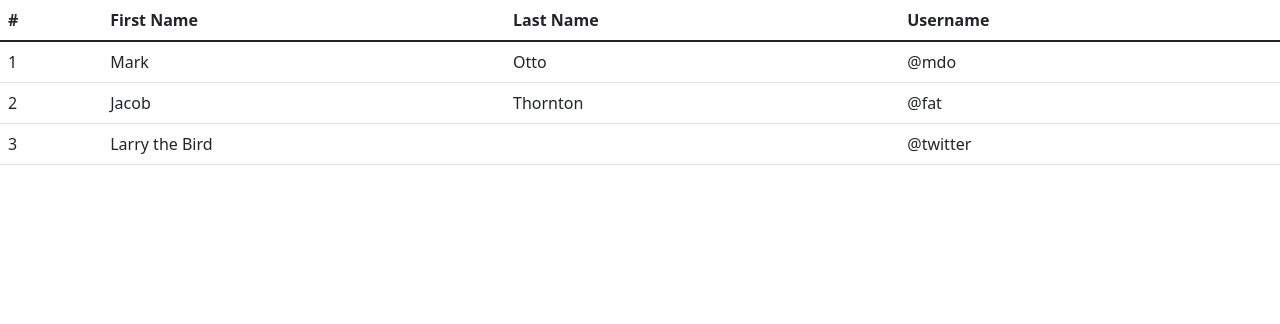
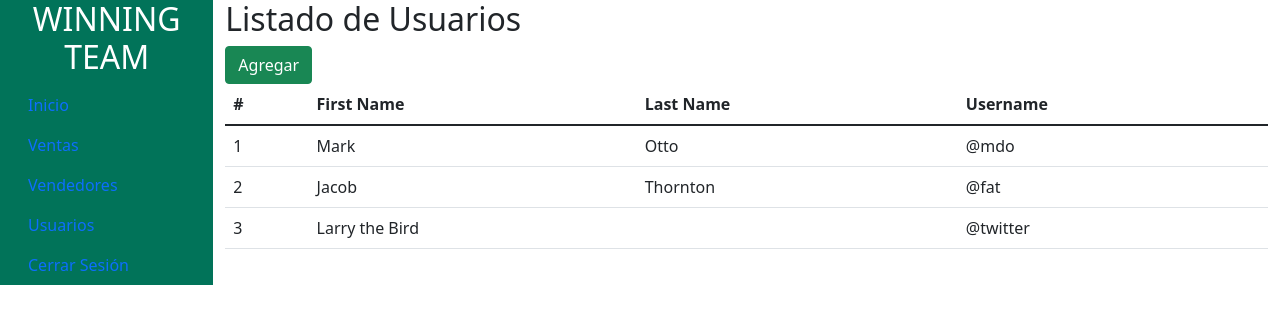
Before and after one commit to Felipe2509/gestionUsuarios, a React (Create React App) app: page / in a window 1280 px wide. Shown: the top 324 px of the page. Built offline with nearby package versions, Linux system fonts and the light colour scheme.

Commit message:
Create Nav and Table in interface ListarUsuarios

```diff
--- a/src/App.css
+++ b/src/App.css
@@ -36,3 +36,8 @@
     transform: rotate(360deg);
   }
 }
+
+.style-row {
+  color: white;
+  background-color: #017359;
+}
--- a/src/App.js
+++ b/src/App.js
@@ -1,39 +1,11 @@
+import './App.css';
 import 'bootstrap/dist/css/bootstrap.min.css';
-import Table from 'react-bootstrap/Table'
-import './App.css';
+import Contenedor from './components/Contenedor'
 
 const App = () => {
   return (
     <div>
-      <Table hover>
-        <thead>
-          <tr>
-            <th>#</th>
-            <th>First Name</th>
-            <th>Last Name</th>
-            <th>Username</th>
-          </tr>
-        </thead>
-        <tbody>
-          <tr>
-            <td>1</td>
-            <td>Mark</td>
-            <td>Otto</td>
-            <td>@mdo</td>
-          </tr>
-          <tr>
-            <td>2</td>
-            <td>Jacob</td>
-            <td>Thornton</td>
-            <td>@fat</td>
-          </tr>
-          <tr>
-            <td>3</td>
-            <td colSpan="2">Larry the Bird</td>
-            <td>@twitter</td>
-          </tr>
-        </tbody>
-      </Table>
+      <Contenedor/>
     </div>
   );
 }
--- /dev/null
+++ b/src/components/Contenedor.js
@@ -0,0 +1,25 @@
+import Container from 'react-bootstrap/Container';
+import Row from 'react-bootstrap/Row';
+import Col from 'react-bootstrap/Col';
+import Navegador from './Navegador'
+import ListarUsuarios from './ListarUsuarios'
+
+const Contenedor = () => {
+    return (
+        <div>
+            <Container fluid height="100%">
+                <Row>
+                <Col xs={2} className="style-row">
+                    <Navegador/>
+                </Col>
+                <Col>
+                    <ListarUsuarios/>
+                </Col>
+                </Row>
+            </Container>
+
+        </div>
+    )
+}
+
+export default Contenedor;
--- /dev/null
+++ b/src/components/ListarUsuarios.js
@@ -0,0 +1,42 @@
+import Table from 'react-bootstrap/Table';
+import Button from 'react-bootstrap/Button';
+
+const ListarUsuarios = () => {
+    return (
+        <div>
+            <div><h2>Listado de Usuarios</h2></div>
+            <Button variant="success">Agregar</Button>{' '}
+            <Table fluid>
+              <thead>
+                <tr>
+                  <th>#</th>
+                  <th>First Name</th>
+                  <th>Last Name</th>
+                  <th>Username</th>
+                </tr>
+              </thead>
+              <tbody>
+                <tr>
+                  <td>1</td>
+                  <td>Mark</td>
+                  <td>Otto</td>
+                  <td>@mdo</td>
+                </tr>
+                <tr>
+                  <td>2</td>
+                  <td>Jacob</td>
+                  <td>Thornton</td>
+                  <td>@fat</td>
+                </tr>
+                <tr>
+                  <td>3</td>
+                  <td colSpan="2">Larry the Bird</td>
+                  <td>@twitter</td>
+                </tr>
+              </tbody>
+            </Table>
+        </div>
+    )
+}
+
+export default ListarUsuarios;
--- /dev/null
+++ b/src/components/Navegador.js
@@ -0,0 +1,17 @@
+import Nav from 'react-bootstrap/Nav';
+const Navegador = () => {
+    return (
+        <div>
+             <div><h2 className="text-center" color="white">WINNING TEAM</h2></div>
+            <Nav defaultActiveKey="/home" className="flex-column">
+              <Nav.Link color="white" eventKey="link-1">Inicio</Nav.Link>
+              <Nav.Link eventKey="link-2">Ventas</Nav.Link>
+              <Nav.Link eventKey="link-2">Vendedores</Nav.Link>
+              <Nav.Link href="/home">Usuarios</Nav.Link>
+              <Nav.Link eventKey="link-2">Cerrar Sesión</Nav.Link>
+            </Nav>
+        </div>
+    )
+}
+
+export default Navegador;
```
